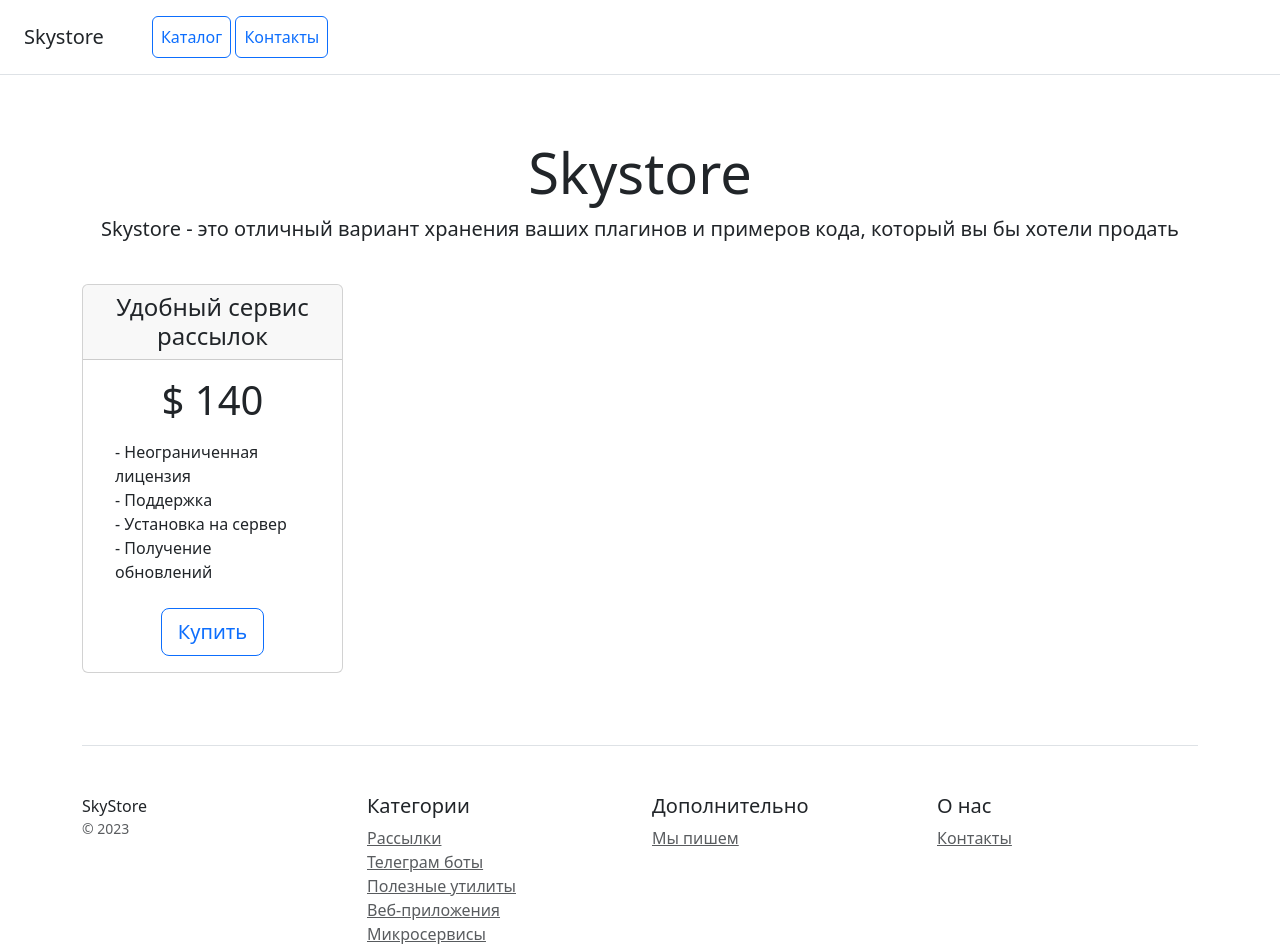
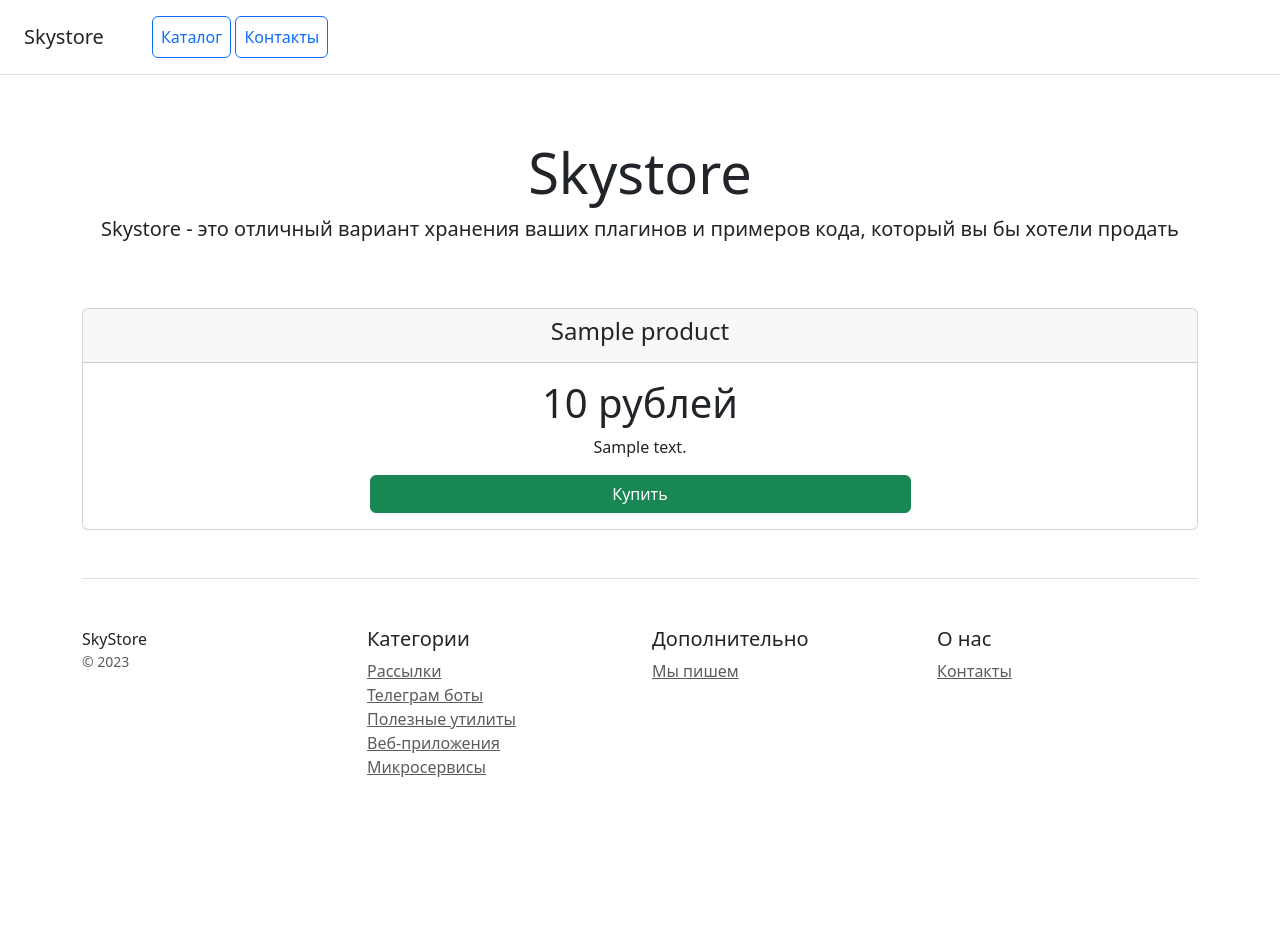
Before and after one commit to BlueRainbows/Django_dz2, a Django app: page / in a window 1280 px wide. Shown: the top 944 px of the page. After the commit the page ends 777 px from the top, so only its background shows below. Run offline with Django 5.2, Linux system fonts and the light colour scheme; tables that the repository leaves empty hold one stand-in row (values such as "Sample post").

Commit message:
Реализиция вывода товаров на главной странице, вывод каждого товара по его id номеру с отображением изображений

```diff
--- a/catalog/management/commands/fill.py
+++ b/catalog/management/commands/fill.py
@@ -11,8 +11,11 @@ class Command(BaseCommand):
 
         cat_1 = Category.objects.create(name_category='Мебель', description_category='Мебель для дома, офиса и сада')
         cat_2 = Category.objects.create(name_category='Одежда', description_category='Одежда для детей и взрослых')
+        cat_3 = Category.objects.create(name_category='Обувь', description_category='Обувь для детей и взрослых')
 
         product_1 = Product.objects.create(name_products='Диван', description_products='Диван для дома и офиса',
                                            category=cat_1, price=30000)
         product_2 = Product.objects.create(name_products='Брюки', description_products='Брюки мужские',
                                            category=cat_2, price=2000)
+        product_2 = Product.objects.create(name_products='Кеды', description_products='Кеды женские',
+                                           category=cat_3, price=3500)
--- /dev/null
+++ b/catalog/templates/catalog/base.html
@@ -0,0 +1,55 @@
+<!doctype html>
+<html lang="en">
+<head>
+    <meta charset="utf-8">
+    <meta name="viewport" content="width=device-width, initial-scale=1">
+    <title>Skystore</title>
+    <link href="https://cdn.jsdelivr.net/npm/bootstrap@5.3.2/dist/css/bootstrap.min.css" rel="stylesheet" integrity="sha384-T3c6CoIi6uLrA9TneNEoa7RxnatzjcDSCmG1MXxSR1GAsXEV/Dwwykc2MPK8M2HN" crossorigin="anonymous">
+</head>
+<body>
+<div class="d-flex flex-column flex-md-row align-items-center p-3 px-md-4 mb-3 bg-white border-bottom box-shadow">
+    <h5 class="my-0 mr-md-auto font-weight-normal">Skystore</h5>
+    <nav class="ms-5">
+        <a class="p-2 btn btn-outline-primary" href="/">Каталог</a>
+        <a class="p-2 btn btn-outline-primary" href="/contacts/">Контакты</a>
+    </nav>
+</div>
+
+{% block content %}
+{% endblock %}
+
+    <footer class="pt-4 my-md-5 pt-md-5 border-top">
+        <div class="row">
+            <div class="col-12 col-md">
+                SkyStore
+                <small class="d-block mb-3 text-muted">&copy; 2023</small>
+            </div>
+            <div class="col-6 col-md">
+                <h5>Категории</h5>
+                <ul class="list-unstyled text-small">
+                    <li><a class="text-muted" href="#">Рассылки</a></li>
+                    <li><a class="text-muted" href="#">Телеграм боты</a></li>
+                    <li><a class="text-muted" href="#">Полезные утилиты</a></li>
+                    <li><a class="text-muted" href="#">Веб-приложения</a></li>
+                    <li><a class="text-muted" href="#">Микросервисы</a></li>
+                </ul>
+            </div>
+            <div class="col-6 col-md">
+                <h5>Дополнительно</h5>
+                <ul class="list-unstyled text-small">
+                    <li><a class="text-muted" href="#">Мы пишем</a></li>
+                </ul>
+            </div>
+            <div class="col-6 col-md">
+                <h5>О нас</h5>
+                <ul class="list-unstyled text-small">
+                    <li><a class="text-muted" href="/contacts/">Контакты</a></li>
+                </ul>
+            </div>
+        </div>
+    </footer>
+</div>
+
+<script src="https://cdn.jsdelivr.net/npm/bootstrap@5.3.2/dist/js/bootstrap.bundle.min.js" integrity="sha384-C6RzsynM9kWDrMNeT87bh95OGNyZPhcTNXj1NW7RuBCsyN/o0jlpcV8Qyq46cDfL" crossorigin="anonymous"></script>
+</body>
+</html>
--- a/catalog/templates/catalog/home.html
+++ b/catalog/templates/catalog/home.html
@@ -1,79 +1,29 @@
-<!doctype html>
-<html lang="en">
-<head>
-    <meta charset="utf-8">
-    <meta name="viewport" content="width=device-width, initial-scale=1">
-    <title>Skystore</title>
-    <link href="https://cdn.jsdelivr.net/npm/bootstrap@5.3.2/dist/css/bootstrap.min.css" rel="stylesheet" integrity="sha384-T3c6CoIi6uLrA9TneNEoa7RxnatzjcDSCmG1MXxSR1GAsXEV/Dwwykc2MPK8M2HN" crossorigin="anonymous">
-</head>
-<body>
-<div class="d-flex flex-column flex-md-row align-items-center p-3 px-md-4 mb-3 bg-white border-bottom box-shadow">
-    <h5 class="my-0 mr-md-auto font-weight-normal">Skystore</h5>
-    <nav class="ms-5">
-        <a class="p-2 btn btn-outline-primary" href="/">Каталог</a>
-        <a class="p-2 btn btn-outline-primary" href="/contacts/">Контакты</a>
-    </nav>
-</div>
-
+{% extends 'catalog/base.html' %}
+{% block content %}
 <div class="pricing-header px-3 py-3 pt-md-5 pb-md-4 mx-auto text-center">
     <h1 class="display-4">Skystore</h1>
     <p class="lead">Skystore - это отличный вариант хранения ваших плагинов и примеров кода, который вы бы хотели
         продать</p>
 </div>
 
+
 <div class="container">
-    <div class="row text-center">
-        <div class="col-3">
-            <div class="card mb-4 box-shadow">
+    {% for object in object_list %}
+        <div class="col-12">
+            <div class="card mb-4 mt-4 box-shadow">
                 <div class="card-header">
-                    <h4 class="my-0 font-weight-normal">Удобный сервис рассылок</h4>
+                    <h4 class="text-center">{{ object.name_products }}</h4>
                 </div>
                 <div class="card-body">
-                    <h1 class="card-title pricing-card-title">$ 140</h1>
-                    <ul class="list-unstyled mt-3 mb-4 text-start m-3">
-                        <li>- Неограниченная лицензия</li>
-                        <li>- Поддержка</li>
-                        <li>- Установка на сервер</li>
-                        <li>- Получение обновлений</li>
+                    <h1 class="card-title text-center">{{ object.price }} рублей </h1>
+                    <ul class="list-unstyled text-center">
+                        {{ object.description_products }}
                     </ul>
-                    <button type="button" class="btn btn-lg btn-block btn-outline-primary">Купить</button>
+                    <div class="d-grid gap-2 col-6 mx-auto">
+                        <button class="btn btn-success" type="button">Купить</button>
+                    </div>
                 </div>
             </div>
         </div>
-    </div>
-
-    <footer class="pt-4 my-md-5 pt-md-5 border-top">
-        <div class="row">
-            <div class="col-12 col-md">
-                SkyStore
-                <small class="d-block mb-3 text-muted">&copy; 2023</small>
-            </div>
-            <div class="col-6 col-md">
-                <h5>Категории</h5>
-                <ul class="list-unstyled text-small">
-                    <li><a class="text-muted" href="#">Рассылки</a></li>
-                    <li><a class="text-muted" href="#">Телеграм боты</a></li>
-                    <li><a class="text-muted" href="#">Полезные утилиты</a></li>
-                    <li><a class="text-muted" href="#">Веб-приложения</a></li>
-                    <li><a class="text-muted" href="#">Микросервисы</a></li>
-                </ul>
-            </div>
-            <div class="col-6 col-md">
-                <h5>Дополнительно</h5>
-                <ul class="list-unstyled text-small">
-                    <li><a class="text-muted" href="#">Мы пишем</a></li>
-                </ul>
-            </div>
-            <div class="col-6 col-md">
-                <h5>О нас</h5>
-                <ul class="list-unstyled text-small">
-                    <li><a class="text-muted" href="/contacts/">Контакты</a></li>
-                </ul>
-            </div>
-        </div>
-    </footer>
-</div>
-
-<script src="https://cdn.jsdelivr.net/npm/bootstrap@5.3.2/dist/js/bootstrap.bundle.min.js" integrity="sha384-C6RzsynM9kWDrMNeT87bh95OGNyZPhcTNXj1NW7RuBCsyN/o0jlpcV8Qyq46cDfL" crossorigin="anonymous"></script>
-</body>
-</html>
+    {% endfor %}
+{% endblock %}
--- a/catalog/urls.py
+++ b/catalog/urls.py
@@ -1,8 +1,12 @@
 from django.urls import path
 
-from catalog.views import index_1, index_2
+from catalog.apps import MainConfig
+from catalog.views import index_1, index_2, index_3
+
+app_name = MainConfig.name
 
 urlpatterns = [
     path('contacts/', index_1),
     path('', index_2),
+    path('products/<int:pk>', index_3, name='product')
 ]
--- a/catalog/views.py
+++ b/catalog/views.py
@@ -1,4 +1,6 @@
 from django.shortcuts import render
+
+from catalog.models import Product
 
 
 def index_1(request):
@@ -11,4 +13,15 @@ def index_1(request):
 
 
 def index_2(request):
-    return render(request, 'catalog/home.html')
+    product_list = Product.objects.all()
+    content = {
+        'object_list': product_list
+    }
+    return render(request, 'catalog/home.html', content)
+
+
+def index_3(request, pk):
+    content = {
+        'object': Product.objects.get(pk=pk)
+    }
+    return render(request, 'catalog/products.html', content)
--- a/config/settings.py
+++ b/config/settings.py
@@ -121,6 +121,10 @@ USE_TZ = True
 
 STATIC_URL = 'static/'
 
+STATICFILES_DIRS = (
+    BASE_DIR / 'static',
+)
+
 # Default primary key field type
 # https://docs.djangoproject.com/en/5.0/ref/settings/#default-auto-field
 
--- a/config/urls.py
+++ b/config/urls.py
@@ -21,5 +21,5 @@ from django.urls import path, include
 
 urlpatterns = [
     path('admin/', admin.site.urls),
-    path('', include('catalog.urls'))
+    path('', include('catalog.urls', namespace='catalog'))
 ] + static(settings.MEDIA_URL, document_root=settings.MEDIA_ROOT)
```
Also changed, not shown: catalog/templates/catalog/contacts.html (+3 -53 lines), catalog/templates/catalog/products.html (added, +25 -0 lines), catalog/templatetags/tags_and_filter.py (added, +10 -0 lines), catalog/templatetags/__init__.py (added), media/products/брюки.jpg (added), media/products/диван.jpeg (added), media/products/кеды.jpg (added), 1 other file.
